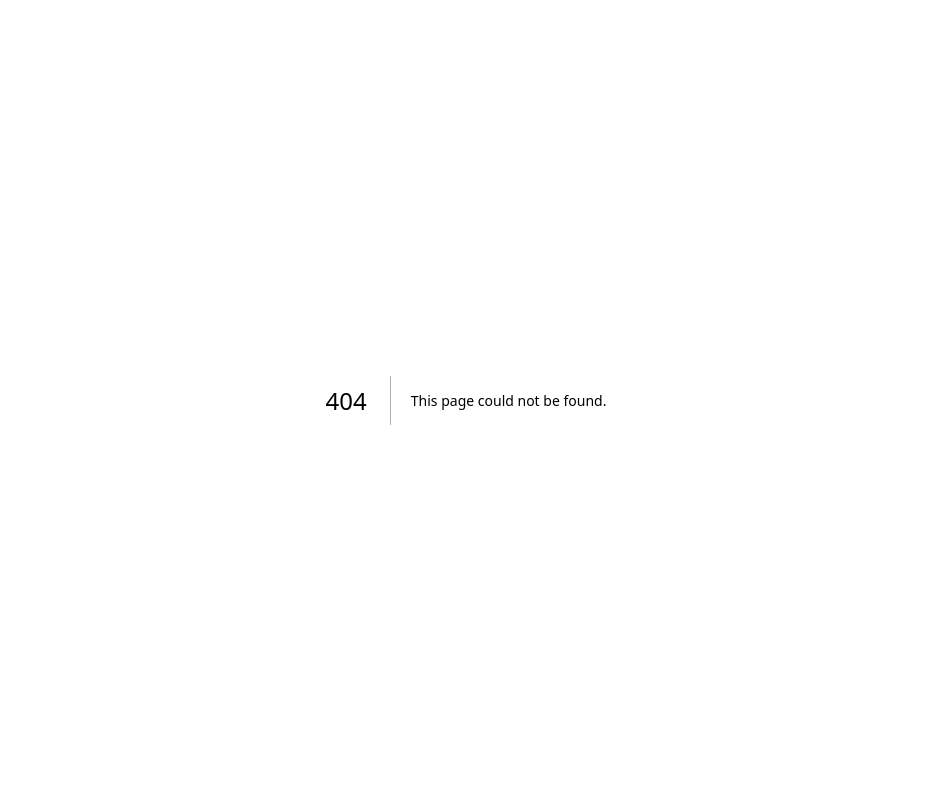
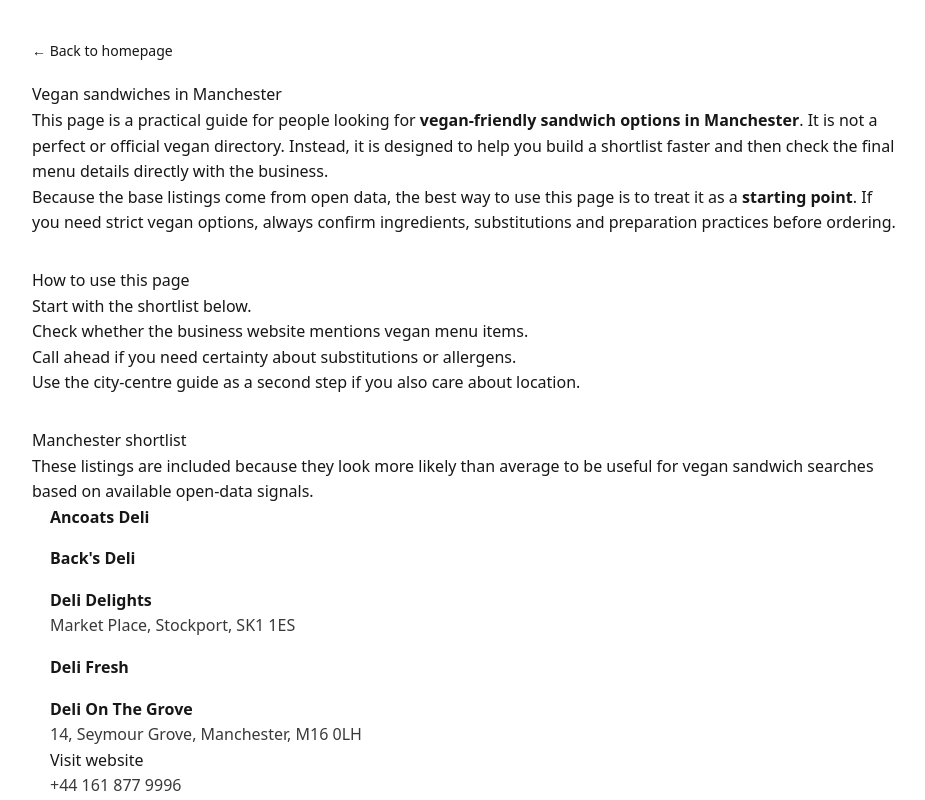
Before and after one commit to rkeen91/manchester-sandwich-finder, a Next.js app: page /vegan-sandwiches-manchester in a window 1280 px wide. Before the commit this address had no page. Shown: the top 800 px of the page, without its empty margins (174-1099 px from the left). Built offline with nearby package versions, Linux system fonts and the light colour scheme.

Commit message:
Add vegan sandwiches Manchester guide

```diff
--- a/app/page.js
+++ b/app/page.js
@@ -33,14 +33,19 @@ export default async function Home() {
           borderRadius: 12,
         }}
       >
-        <h2 style={{ marginTop: 0 }}>Start with the city-centre guide</h2>
+        <h2 style={{ marginTop: 0 }}>Start with the guides</h2>
         <p>
-          Looking for something central? Use the main guide page instead of
-          scrolling the full directory.
+          Use the guide pages first if you want something more focused than the
+          full directory.
         </p>
         <p>
           <Link href="/sandwich-shops-manchester-city-centre">
             Sandwich shops in Manchester city centre →
+          </Link>
+        </p>
+        <p>
+          <Link href="/vegan-sandwiches-manchester">
+            Vegan sandwiches in Manchester →
           </Link>
         </p>
       </section>
--- a/app/sitemap.js
+++ b/app/sitemap.js
@@ -12,5 +12,9 @@ export default async function sitemap() {
       url: `${SITE}/sandwich-shops-manchester-city-centre`,
       lastModified: now,
     },
+    {
+      url: `${SITE}/vegan-sandwiches-manchester`,
+      lastModified: now,
+    },
   ];
 }
--- /dev/null
+++ b/app/vegan-sandwiches-manchester/page.js
@@ -0,0 +1,202 @@
+import Link from "next/link";
+import placesData from "@/data/places.json";
+
+export const metadata = {
+  title: "Vegan sandwiches in Manchester | Manchester Sandwich Finder",
+  description:
+    "A practical guide to vegan-friendly sandwich and deli options in Manchester, based on open directory data and clear usability notes.",
+};
+
+function sortPlaces(a, b) {
+  return (a.name || "").localeCompare(b.name || "");
+}
+
+function looksPossiblyVeganFriendly(place) {
+  const text = `${place.name || ""} ${place.address || ""} ${place.website || ""}`.toLowerCase();
+
+  return (
+    text.includes("vegan") ||
+    text.includes("deli") ||
+    text.includes("bakery") ||
+    text.includes("bakes") ||
+    text.includes("middle eastern") ||
+    text.includes("falafel") ||
+    text.includes("salad") ||
+    text.includes("artisan")
+  );
+}
+
+export default function VeganSandwichesManchesterPage() {
+  const allPlaces = placesData.places || [];
+  const likelyPlaces = allPlaces
+    .filter(looksPossiblyVeganFriendly)
+    .sort(sortPlaces)
+    .slice(0, 25);
+
+  const faqSchema = {
+    "@context": "https://schema.org",
+    "@type": "FAQPage",
+    mainEntity: [
+      {
+        "@type": "Question",
+        name: "Are all listings on this page fully vegan?",
+        acceptedAnswer: {
+          "@type": "Answer",
+          text: "No. This is a practical shortlist of places that may be useful when searching for vegan sandwich options in Manchester. Always confirm the current menu directly with the business.",
+        },
+      },
+      {
+        "@type": "Question",
+        name: "Why are some listings included even if vegan is not in the business name?",
+        acceptedAnswer: {
+          "@type": "Answer",
+          text: "This page uses open directory data and practical matching signals such as deli, bakery or likely menu relevance. It is intended as a discovery aid rather than a certified vegan directory.",
+        },
+      },
+      {
+        "@type": "Question",
+        name: "What should I check before visiting?",
+        acceptedAnswer: {
+          "@type": "Answer",
+          text: "Check the latest menu, opening hours and whether vegan substitutions are still available before travelling.",
+        },
+      },
+    ],
+  };
+
+  return (
+    <main
+      style={{
+        maxWidth: 900,
+        margin: "40px auto",
+        padding: "0 16px",
+        fontFamily: "system-ui",
+        lineHeight: 1.6,
+      }}
+    >
+      <nav style={{ marginBottom: 20, fontSize: 14 }}>
+        <Link href="/">← Back to homepage</Link>
+      </nav>
+
+      <h1>Vegan sandwiches in Manchester</h1>
+
+      <p>
+        This page is a practical guide for people looking for{" "}
+        <strong>vegan-friendly sandwich options in Manchester</strong>. It is not a
+        perfect or official vegan directory. Instead, it is designed to help you
+        build a shortlist faster and then check the final menu details directly
+        with the business.
+      </p>
+
+      <p>
+        Because the base listings come from open data, the best way to use this
+        page is to treat it as a <strong>starting point</strong>. If you need
+        strict vegan options, always confirm ingredients, substitutions and
+        preparation practices before ordering.
+      </p>
+
+      <section style={{ marginTop: 32 }}>
+        <h2>How to use this page</h2>
+        <ul>
+          <li>Start with the shortlist below.</li>
+          <li>Check whether the business website mentions vegan menu items.</li>
+          <li>Call ahead if you need certainty about substitutions or allergens.</li>
+          <li>
+            Use the city-centre guide as a second step if you also care about
+            location.
+          </li>
+        </ul>
+      </section>
+
+      <section style={{ marginTop: 32 }}>
+        <h2>Manchester shortlist</h2>
+
+        {likelyPlaces.length === 0 ? (
+          <p>
+            No likely matches were found in the current dataset. You can still
+            browse the full directory on the homepage.
+          </p>
+        ) : (
+          <>
+            <p>
+              These listings are included because they look more likely than
+              average to be useful for vegan sandwich searches based on available
+              open-data signals.
+            </p>
+
+            <ul style={{ paddingLeft: 18 }}>
+              {likelyPlaces.map((place) => (
+                <li key={place.id} style={{ marginBottom: 16 }}>
+                  <strong>{place.name}</strong>
+                  {place.address ? (
+                    <div style={{ opacity: 0.85 }}>{place.address}</div>
+                  ) : null}
+                  {place.website ? (
+                    <div>
+                      <a href={place.website} rel="nofollow">
+                        Visit website
+                      </a>
+                    </div>
+                  ) : null}
+                  {place.phone ? (
+                    <div style={{ opacity: 0.85 }}>{place.phone}</div>
+                  ) : null}
+                </li>
+              ))}
+            </ul>
+          </>
+        )}
+      </section>
+
+      <section style={{ marginTop: 32 }}>
+        <h2>What makes a place useful for vegan sandwich searches?</h2>
+        <p>
+          The most useful places are usually ones that either explicitly mention
+          vegan options, offer flexible menu substitutions, or operate in
+          categories where vegan fillings are more common, such as deli, bakery,
+          falafel or salad-led lunch spots.
+        </p>
+      </section>
+
+      <section style={{ marginTop: 32 }}>
+        <h2>Related pages</h2>
+        <p>
+          Looking for central locations as well? Visit{" "}
+          <Link href="/sandwich-shops-manchester-city-centre">
+            Sandwich shops in Manchester city centre
+          </Link>
+          .
+        </p>
+      </section>
+
+      <section style={{ marginTop: 32 }}>
+        <h2>Frequently asked questions</h2>
+
+        <h3>Are all listings on this page fully vegan?</h3>
+        <p>No. This is a practical shortlist, not a certified vegan directory.</p>
+
+        <h3>Why are some listings included even if vegan is not in the name?</h3>
+        <p>
+          Because open directory data is limited, this page uses practical
+          relevance signals rather than strict category labels alone.
+        </p>
+
+        <h3>Should I still check the menu before visiting?</h3>
+        <p>Yes. Menus, substitutions and opening hours can change.</p>
+      </section>
+
+      <section style={{ marginTop: 32, fontSize: 14, opacity: 0.85 }}>
+        <p>
+          <strong>Method note:</strong> this page is built from open directory
+          data and light relevance filtering. It is intended as a useful
+          shortlist, not a final judgement or ranking.
+        </p>
+      </section>
+
+      <script
+        type="application/ld+json"
+        dangerouslySetInnerHTML={{ __html: JSON.stringify(faqSchema) }}
+      />
+    </main>
+  );
+}
```
